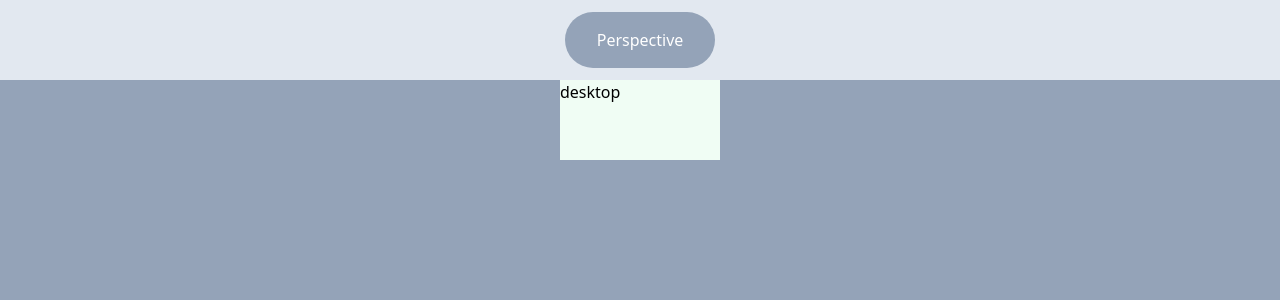
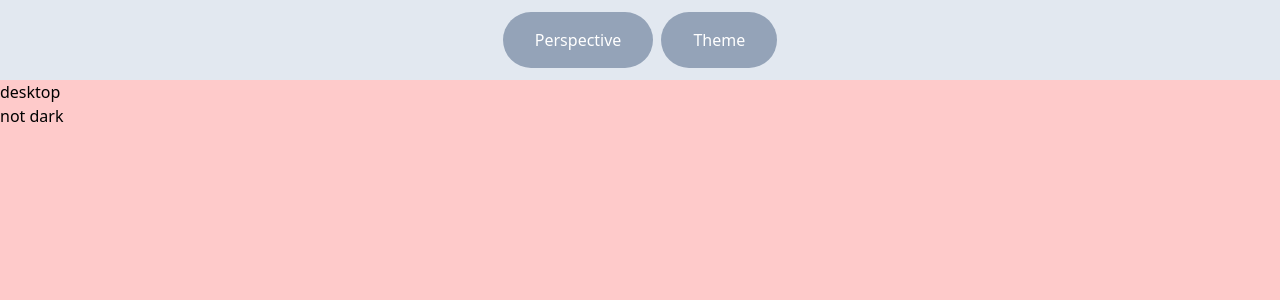
Before and after one commit to denzariu/sandbox, a React (Vite) app: page / in a window 1280 px wide. Shown: the top 300 px of the page. Built offline with nearby package versions, Linux system fonts and the light colour scheme.

Commit message:
- Added theme and perspective change (on button press).

```diff
--- a/src/App.tsx
+++ b/src/App.tsx
@@ -1,19 +1,21 @@
 import './App.css'
 import NavBar from './components/screen/NavBar'
 import Content from './components/screen/Content'
-import ThemeProvider from './components/context/View'
+import ThemeProvider from './components/context/Theme'
+import ViewProvider from './components/context/View'
 
 
 function App() {
 
   return (
     <>
-      <ThemeProvider>
-        <NavBar/>
-        {/* <SideBar/> */}
+      <ViewProvider>
+        <ThemeProvider>
+          <NavBar/>
 
-        <Content/>
-      </ThemeProvider>
+          <Content/>
+        </ThemeProvider>
+      </ViewProvider>
     </>
   )
 }
--- /dev/null
+++ b/src/components/context/Theme.tsx
@@ -0,0 +1,51 @@
+import { createContext, useState } from "react";
+
+interface ThemeType {
+  isDark: boolean;
+  colors: {
+    background: string;
+  };
+}
+
+interface ThemeContextType {
+  theme: ThemeType;
+  toggleTheme: () => void;
+}
+
+// Creating a Theme Context
+export const ThemeContext = createContext<ThemeContextType>({
+  theme: { isDark: false, colors: { background: "bg-red-200" } },
+  toggleTheme: () => {},
+});
+
+// Creating a Provider for the Context
+const ThemeProvider = ({ children }: any) => {
+  const lightTheme: ThemeType = {
+    isDark: false,
+    colors: {
+      background: "bg-red-200",
+    },
+  };
+
+  const darkTheme: ThemeType = {
+    isDark: true,
+    colors: {
+      background: "bg-green-200",
+    },
+  };
+
+  // Theme Toggle: 'dark' <-> 'light'
+  const [theme, setTheme] = useState<ThemeType>(lightTheme);
+
+  const toggleTheme = () => {
+    setTheme((prevTheme) => (prevTheme.isDark ? lightTheme : darkTheme));
+  };
+
+  return (
+    <ThemeContext.Provider value={{ theme, toggleTheme }}>
+      {children}
+    </ThemeContext.Provider>
+  );
+};
+
+export default ThemeProvider;
--- a/src/components/context/View.tsx
+++ b/src/components/context/View.tsx
@@ -1,17 +1,18 @@
 import { createContext, useState } from "react";
 
-interface ThemeContextType {
+interface ViewContextType {
   view: string;
   toggleView: () => void;
 }
 
 // Creating a View Context
-export const ViewContext = createContext<ThemeContextType>({ view: 'desktop', toggleView: () => {}});
+export const ViewContext = createContext<ViewContextType>({ view: 'desktop', toggleView: () => {}});
 
 
 // Creating a Provider for the Context
-const ThemeProvider = ({ children }: any) => {
-    // Perspective Toggle: 'mobile' <-> 'desktop'
+const ViewProvider = ({ children }: any) => {
+
+  // Perspective Toggle: 'mobile' <-> 'desktop'
   const [view, setView] = useState<string>('desktop');
 
   const toggleView = () => {
@@ -25,4 +26,4 @@ const ThemeProvider = ({ children }: any) => {
   );
 }
 
-export default ThemeProvider
+export default ViewProvider
--- a/src/components/screen/Content.tsx
+++ b/src/components/screen/Content.tsx
@@ -1,13 +1,19 @@
 import React, { useContext } from 'react'
 import { ViewContext } from '../context/View'
+import { ThemeContext } from '../context/Theme'
 
 function Content() {
   const perspective = useContext(ViewContext)
+  const {theme, toggleTheme} = useContext(ThemeContext)!
 
   return (
     <div className='h-screen bg-slate-400 flex justify-center'>
-      <div className={perspective.view === 'desktop' ? 'mt-20 h-20 bg-green-50 aspect-[18/9]' : 'w-screen  bg-red-50 max-w-screen-sm aspect-video'}>
-        {perspective.view}
+      <div className={
+        perspective.view === 'desktop' ? `pt-20 w-full h-full ${theme.colors.background}`
+        : `pt-20 w-full sm:w-auto sm:max-w-screen-sm sm:h-full sm:aspect-[9/18.5] ${theme.colors.background}`
+      }>
+        <p>{perspective.view}</p>
+        <p>{theme.isDark ? 'dark' : 'not dark'}</p>
       </div>
     </div>
   )
--- a/src/components/screen/NavBar.tsx
+++ b/src/components/screen/NavBar.tsx
@@ -1,15 +1,22 @@
 import { useContext } from 'react'
 import { ViewContext } from '../context/View'
+import { ThemeContext } from '../context/Theme'
 
 function NavBar() {
   const perspective = useContext(ViewContext)
+  const {theme, toggleTheme} = useContext(ThemeContext)!
 
   return (
-    <div className='fixed flex align-middle justify-center top-0 left-0 right-0 h-20 bg-slate-200'>
+    <div className='fixed flex align-middle justify-center top-0 left-0 right-0 h-20 gap-x-2 bg-slate-200'>
       <button className='my-2 px-8 py-4 self-center bg-slate-400 text-white rounded-full'
         onClick={perspective.toggleView}
       >
         Perspective
+      </button>
+      <button className='my-2 px-8 py-4 self-center bg-slate-400 text-white rounded-full'
+        onClick={toggleTheme}
+      >
+        Theme
       </button>
     </div>
   )
```
